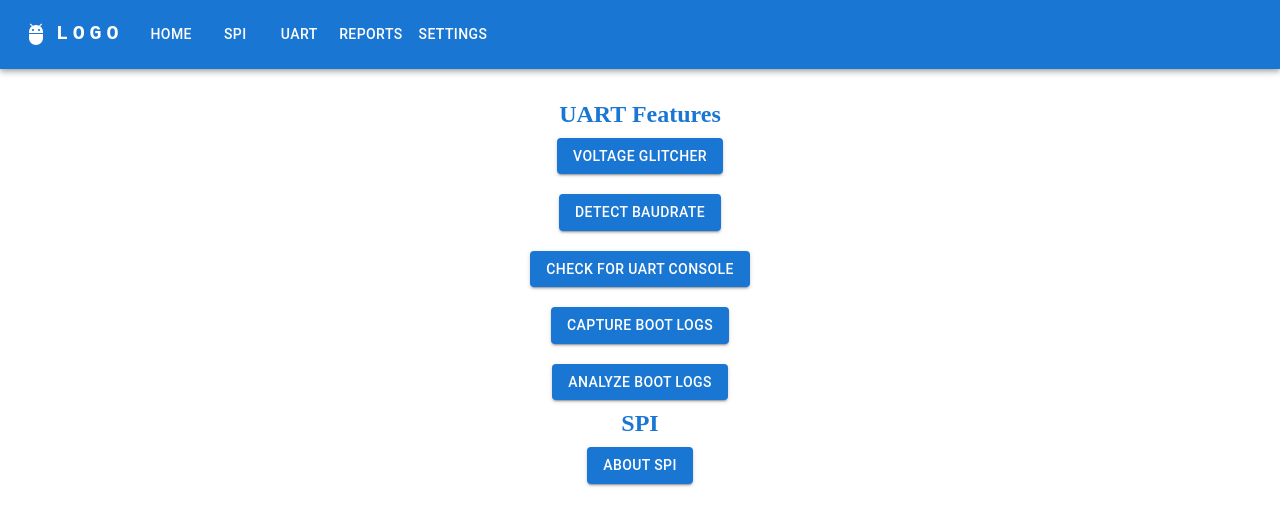
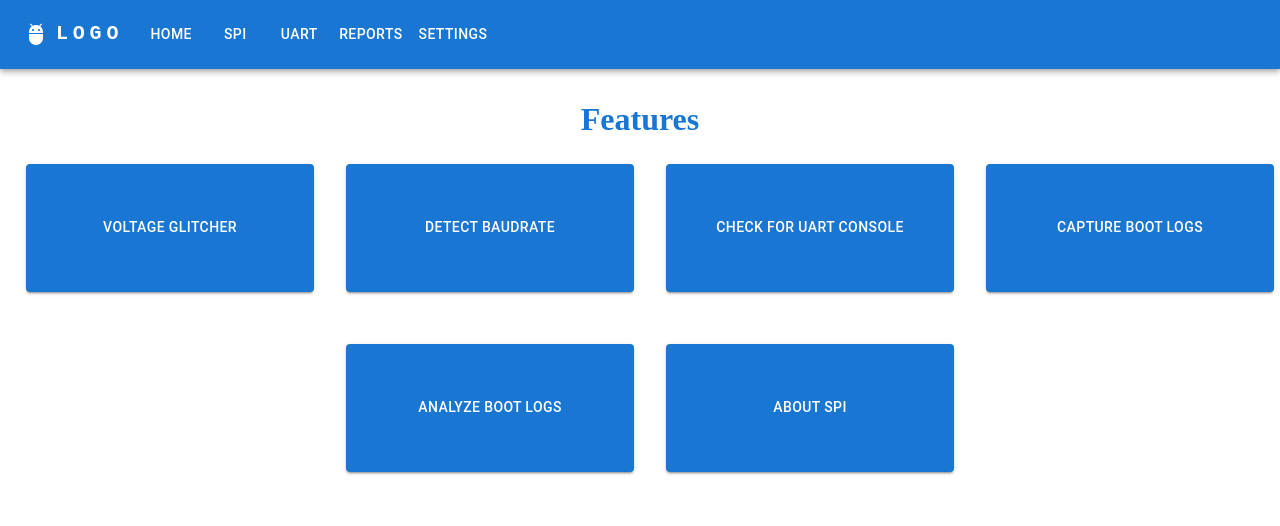
Before and after one commit to SuketB/Mini-sem6, a Next.js app: page / in a window 1280 px wide. Shown: the top 526 px of the page. Built offline with nearby package versions, Linux system fonts and the light colour scheme.

Commit message:
updated home ui

```diff
--- a/components/Card.js
+++ b/components/Card.js
@@ -5,11 +5,12 @@ import CardMedia from '@mui/material/CardMedia'
 import Typography from '@mui/material/Typography'
 import { CardActionArea } from '@mui/material'
 
-export default function ActionAreaCard({title, description,setCurrentModule}) {
+export default function ActionAreaCard({title, description,setCurrentModule, openModal}) {
   return (
     <Card
       sx={{ maxWidth: 345, backgroundColor: '#1976d2',color:'#fff' }}
       onClick={() => setCurrentModule(title)}
+
     >
       <CardActionArea>
         <CardContent>
--- a/components/HomeB.jsx
+++ b/components/HomeB.jsx
@@ -31,8 +31,8 @@ const HomeB = (props) => {
 
 return (
 
-    <div className='my-style' style={{textAlign:'center'}}>
-      <Button variant="contained" onClick={handleOpen}>{props.nam}</Button>
+    <div className='my-style' style={{textAlign:'center', width: '18rem', margin:'1rem'}}>
+      <Button variant="contained" onClick={handleOpen} style={{width:'inherit', height: '8rem'}}>{props.nam}</Button>
       {Name  && <Modal
       open={Name}
   onClose={handleClose}
--- a/pages/index.js
+++ b/pages/index.js
@@ -12,58 +12,59 @@ const index = () => {
 
 
 return (
-
-
-      <div style={{display:'flex',flexDirection:'column',justifyContent:'center', alignItems:'center'}}>
-      <h2>UART Features</h2>
+  <>
+    <div style={{ textAlign: 'center' }}>
+      <h1>Features</h1>
+    </div>
+    <div
+      style={{
+        display: 'flex',
+        flexDirection: 'row',
+        justifyContent: 'center',
+        alignItems: 'center',
+        flexWrap: 'wrap',
+      }}
+    >
       <HomeB
-        nam="Voltage Glitcher"
-        dis="jdcojkanjkbhbcdhbdjncd"
-        distit="dcdckdcndcdc"
-        lin="/uart"
+        nam='Voltage Glitcher'
+        dis='In the first place we have granted to God, and by this our present charter confirmed for us and our heirs forever that the English Church shall be free, and shall have her rights entire, and her liberties inviolate; and we will that it be thus observed; which is apparent from this that the freedom of elections, which is reckoned most important and very essential to the English Church, we, of our pure and unconstrained will, did grant, and did by our charter confirm and did obtain the ratification of the same from our lord, Pope Innocent III, before the quarrel arose between us and our barons: and this we will observe, and our will is that it be observed in good faith by our heirs forever. We have also granted to all freemen of our kingdom, for us and our heirs forever, all the underwritten liberties, to be had and held by them and their heirs, of us and our heirs forever.'
+        distit='Voltage Glitcher'
+        lin='/uart'
       />
       <HomeB
-        nam="Detect Baudrate"
-        dis="jdcojkanjkbdihbcdhbdjncd"
-        distit="djsnjkdnaks"
-        lin="/uart"
-
+        nam='Detect Baudrate'
+        dis='In the first place we have granted to God, and by this our present charter confirmed for us and our heirs forever that the English Church shall be free, and shall have her rights entire, and her liberties inviolate; and we will that it be thus observed; which is apparent from this that the freedom of elections, which is reckoned most important and very essential to the English Church, we, of our pure and unconstrained will, did grant, and did by our charter confirm and did obtain the ratification of the same from our lord, Pope Innocent III, before the quarrel arose between us and our barons: and this we will observe, and our will is that it be observed in good faith by our heirs forever. We have also granted to all freemen of our kingdom, for us and our heirs forever, all the underwritten liberties, to be had and held by them and their heirs, of us and our heirs forever.'
+        distit='Detect Baudrate'
+        lin='/uart'
       />
       <HomeB
-        nam="Check for UART Console"
-        dis="jdcojkanjkbdihbcdhbdjncd"
-        distit="djsnjkdnaks"
-        lin="/uart"
-
+        nam='Check for UART Console'
+        dis='In the first place we have granted to God, and by this our present charter confirmed for us and our heirs forever that the English Church shall be free, and shall have her rights entire, and her liberties inviolate; and we will that it be thus observed; which is apparent from this that the freedom of elections, which is reckoned most important and very essential to the English Church, we, of our pure and unconstrained will, did grant, and did by our charter confirm and did obtain the ratification of the same from our lord, Pope Innocent III, before the quarrel arose between us and our barons: and this we will observe, and our will is that it be observed in good faith by our heirs forever. We have also granted to all freemen of our kingdom, for us and our heirs forever, all the underwritten liberties, to be had and held by them and their heirs, of us and our heirs forever.'
+        distit='Check for UART Console'
+        lin='/uart'
       />
       <HomeB
-        nam="Capture Boot Logs"
-        dis="jdcojkanjkbdihbcdhbdjncd"
-        distit="djsnjkdnaks"
-        lin="/uart"
-
+        nam='Capture Boot Logs'
+        dis='In the first place we have granted to God, and by this our present charter confirmed for us and our heirs forever that the English Church shall be free, and shall have her rights entire, and her liberties inviolate; and we will that it be thus observed; which is apparent from this that the freedom of elections, which is reckoned most important and very essential to the English Church, we, of our pure and unconstrained will, did grant, and did by our charter confirm and did obtain the ratification of the same from our lord, Pope Innocent III, before the quarrel arose between us and our barons: and this we will observe, and our will is that it be observed in good faith by our heirs forever. We have also granted to all freemen of our kingdom, for us and our heirs forever, all the underwritten liberties, to be had and held by them and their heirs, of us and our heirs forever.'
+        distit='Capture Boot Logs'
+        lin='/uart'
       />
       <HomeB
-        nam="Analyze Boot Logs"
-        dis="jdcojkanjkbdihbcdhbdjncd"
-        distit="djsnjkdnaks"
-        lin="/uart"
-
-      />
-      <h2>SPI</h2>
-      <HomeB
-        nam="About SPI"
-        dis="jdcojkanjkbdihbcdhbdjncd"
-        distit="djsnjkdnaks"
-        lin="/spi"
-
+        nam='Analyze Boot Logs'
+        dis='In the first place we have granted to God, and by this our present charter confirmed for us and our heirs forever that the English Church shall be free, and shall have her rights entire, and her liberties inviolate; and we will that it be thus observed; which is apparent from this that the freedom of elections, which is reckoned most important and very essential to the English Church, we, of our pure and unconstrained will, did grant, and did by our charter confirm and did obtain the ratification of the same from our lord, Pope Innocent III, before the quarrel arose between us and our barons: and this we will observe, and our will is that it be observed in good faith by our heirs forever. We have also granted to all freemen of our kingdom, for us and our heirs forever, all the underwritten liberties, to be had and held by them and their heirs, of us and our heirs forever.'
+        distit='Analyze Boot Logs'
+        lin='/uart'
       />
 
-      </div>
-
-
-
-  )
+      <HomeB
+        nam='About SPI'
+        dis='In the first place we have granted to God, and by this our present charter confirmed for us and our heirs forever that the English Church shall be free, and shall have her rights entire, and her liberties inviolate; and we will that it be thus observed; which is apparent from this that the freedom of elections, which is reckoned most important and very essential to the English Church, we, of our pure and unconstrained will, did grant, and did by our charter confirm and did obtain the ratification of the same from our lord, Pope Innocent III, before the quarrel arose between us and our barons: and this we will observe, and our will is that it be observed in good faith by our heirs forever. We have also granted to all freemen of our kingdom, for us and our heirs forever, all the underwritten liberties, to be had and held by them and their heirs, of us and our heirs forever.'
+        distit='About SPI'
+        lin='/spi'
+      />
+    </div>
+  </>
+)
 }
 
 export default index
```
